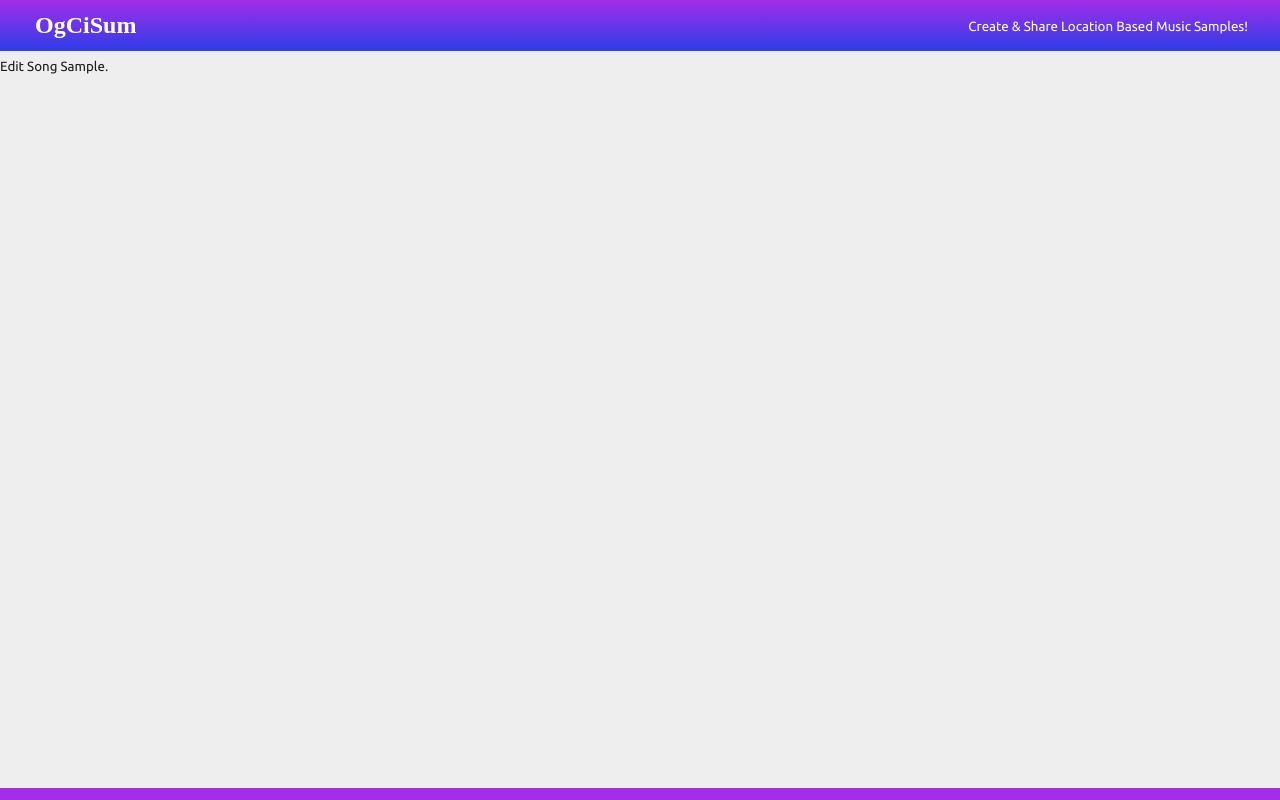
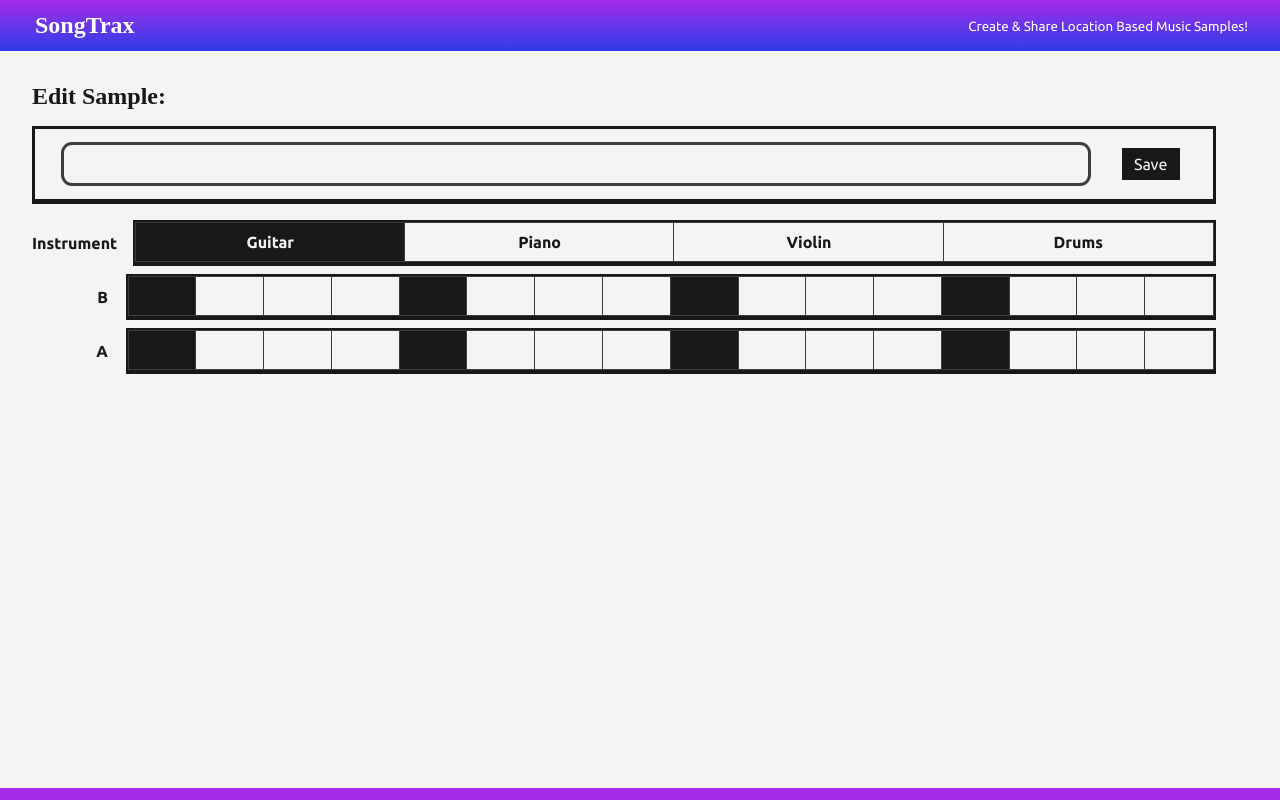
Before and after one commit to VaughanSampson/university-comp2140-a2-react, a React (Create React App) app: page /edit-sample in a window 1280 px wide. Built offline with nearby package versions, Linux system fonts and the light colour scheme; a web font is replaced by a local one.

Commit message:
Introduce pre-written DOM

```diff
--- a/src/App.css
+++ b/src/App.css
@@ -7,17 +7,17 @@
   --purpleColorLighter: #A42DE8;
   --blueColorLighter: #318AFF;
   --blueColorDarker: #2D3DE8;
-  --bgColor: #eeeeee;
+  --bgColor: #f4f4f4;
   --fgColor: #181818;
-  --fgColorLighter: rgb(29, 29, 29);
+  --fgColorLighter: rgb(61, 61, 61);
   --headerTextColor: #ffffff;
 }
 
 @media (prefers-color-scheme: dark) {
   :root {
-    --bgColor: #111111;
-    --fgColor: #e1e1e1;
-    --fgColorLighter: rgb(214, 214, 214);
+    --bgColor: #080808;
+    --fgColor: #f0f0f0;
+    --fgColorLighter: rgb(166, 166, 166);
     --headerTextColor: var(--fgColor);
   }
 }
@@ -138,7 +138,7 @@ h3 {
 
 .create-card {
   justify-content: center;
-  border-color: var(--fgColorLighter);
+  border: none !important;
   width: 100%;
   margin-bottom: 2rem;
 }
@@ -171,7 +171,7 @@ h3 {
 input {
   font-size: larger;
   color: var(--fgColor);
-  background-color: var(--fgColorLighter);
+  outline: solid var(--fgColorLighter);
   border-style: none;
   border-radius: 0.5rem;
   flex-grow: 1;
--- a/src/App.js
+++ b/src/App.js
@@ -3,7 +3,7 @@ import {BrowserRouter as Router, Routes, Route} from "react-router-dom";
 import Footer from "./components/footer/Footer.jsx"
 import Header from "./components/header/Header";
 import Samples from "./components/pages/Samples";
-import EditSongSample from "./components/pages/EditSongSample";
+import EditSongSample from "./components/pages/EditSample.jsx";
 import ShareSample from "./components/pages/ShareSample";
 import './App.css';
 
--- a/src/components/footer/Footer.jsx
+++ b/src/components/footer/Footer.jsx
@@ -1,7 +1,7 @@
 
 const Footer = () => {
     return (
-        <footer class="page-footer"></footer>
+        <footer className="page-footer"></footer>
     );
 }
 
--- a/src/components/header/Header.jsx
+++ b/src/components/header/Header.jsx
@@ -2,9 +2,9 @@
 const Header = () => {
     return (
         <header className="page-header">
-            <div class="header-logo">
+            <div className="header-logo">
                 <h2>
-                    <a href="/" className="header-icon-link">OgCiSum</a>
+                    <a href="/" className="header-icon-link">SongTrax</a>
                 </h2>
             </div>
             <div class="header-app-description">
--- /dev/null
+++ b/src/components/pages/EditSample.jsx
@@ -0,0 +1,76 @@
+
+const EditSample = () =>{
+    return (
+            <main>
+                <h2 className="title">Edit Sample:</h2>
+                <form className="card edit-card">
+                    <input type="text"></input>
+                    <div className="button-group-container">
+                            <button type="button" className="bright-button">Save</button>
+                    </div>
+                </form>
+
+                <div className="toggle-row-container">
+                    <div className="row-label">
+                        <h4>Instrument</h4>
+                    </div>
+                    <div className="sequence-row-container">
+                        <button className="toggle-selected">Guitar</button>
+                        <button className="toggle">Piano</button>
+                        <button className="toggle">Violin</button>
+                        <button className="toggle">Drums</button>
+                    </div>
+                </div>
+
+            <div className="toggle-row-container">
+                <div className="row-label">
+                    <h4>B</h4>
+                </div>
+                <div className="sequence-row-container">
+                        <button className="toggle-selected"></button>
+                        <button className="toggle"></button>
+                        <button className="toggle"></button>
+                        <button className="toggle"></button>
+                        <button className="toggle-selected"></button>
+                        <button className="toggle"></button>
+                        <button className="toggle"></button>
+                        <button className="toggle"></button>
+                        <button className="toggle-selected"></button>
+                        <button className="toggle"></button>
+                        <button className="toggle"></button>
+                        <button className="toggle"></button>
+                        <button className="toggle-selected"></button>
+                        <button className="toggle"></button>
+                        <button className="toggle"></button>
+                        <button className="toggle"></button>
+                </div>
+            </div>
+
+            <div className="toggle-row-container">
+                <div className="row-label">
+                    <h4>A</h4>
+                </div>
+                <div className="sequence-row-container">
+                    <button className="toggle-selected"></button>
+                    <button className="toggle"></button>
+                    <button className="toggle"></button>
+                    <button className="toggle"></button>
+                    <button className="toggle-selected"></button>
+                    <button className="toggle"></button>
+                    <button className="toggle"></button>
+                    <button className="toggle"></button>
+                    <button className="toggle-selected"></button>
+                    <button className="toggle"></button>
+                    <button className="toggle"></button>
+                    <button className="toggle"></button>
+                    <button className="toggle-selected"></button>
+                    <button className="toggle"></button>
+                    <button className="toggle"></button>
+                    <button className="toggle"></button>
+                </div>
+            </div>
+        </main>
+    )
+}
+
+export default EditSample;
--- a/src/components/pages/EditSongSample.jsx
+++ /dev/null
@@ -1,8 +0,0 @@
-
-const EditSongSample = () =>{
-    return (
-        <p>Edit Song Sample.</p>
-    )
-}
-
-export default EditSongSample;
--- a/src/components/pages/Samples.jsx
+++ b/src/components/pages/Samples.jsx
@@ -1,6 +1,25 @@
 const Samples = () =>{
     return (
-        <p>Samples.</p>
+        <main>
+            <h2 className="title">My Songs</h2>
+
+            <section className="sample">
+                <div className="card">
+                    <div className="song-details">
+                        <h3>Song Name</h3>
+                        <p>Date Created</p>
+                    </div>
+                    <div className="button-group-container">
+                        <a href="/share-sample/#" className="bright-button">Share</a>
+                        <a href="/edit-sample/#" className="bright-button">Edit</a>
+                    </div>
+                </div>
+            </section>
+
+            <div className="create-card">
+                <a href="/edit-sample" className="full-button">New Sample</a>
+            </div>
+        </main>
     );
 }
 
--- a/src/components/pages/ShareSample.jsx
+++ b/src/components/pages/ShareSample.jsx
@@ -1,7 +1,30 @@
 
 const ShareSample = () =>{
     return (
-        <p>Share Sample.</p>
+        <main>
+            <h2 className="title">Share This Sample</h2>
+
+            <div className="card">
+                <div className="song-details">
+                    <h3>Sample Name</h3>
+                    <p>Date Created</p>
+                </div>
+                <div className="buttons">
+                    <a href="#" className="bright-button" >Preview</a>
+                </div>
+            </div>
+
+            <div className="toggle-row-container">
+                <div className="location-name-label">
+                    <h4>Location 1</h4>
+                </div>
+                <div className="sequence-row-container">
+                    <button className="toggle-selected" >Shared</button>
+                    <button className="toggle">Not Shared</button>
+                </div>
+            </div>
+
+        </main>
     )
 }
 
--- a/src/index.js
+++ b/src/index.js
@@ -2,7 +2,6 @@ import React from 'react';
 import ReactDOM from 'react-dom/client';
 import './index.css';
 import App from './App';
-import reportWebVitals from './reportWebVitals';
 
 const root = ReactDOM.createRoot(document.getElementById('root'));
 root.render(
@@ -10,8 +9,3 @@ root.render(
     <App />
   </React.StrictMode>
 );
-
-// If you want to start measuring performance in your app, pass a function
-// to log results (for example: reportWebVitals(console.log))
-// or send to an analytics endpoint. Learn more: https://bit.ly/CRA-vitals
-reportWebVitals();
--- a/src/reportWebVitals.js
+++ /dev/null
@@ -1,13 +0,0 @@
-const reportWebVitals = onPerfEntry => {
-  if (onPerfEntry && onPerfEntry instanceof Function) {
-    import('web-vitals').then(({ getCLS, getFID, getFCP, getLCP, getTTFB }) => {
-      getCLS(onPerfEntry);
-      getFID(onPerfEntry);
-      getFCP(onPerfEntry);
-      getLCP(onPerfEntry);
-      getTTFB(onPerfEntry);
-    });
-  }
-};
-
-export default reportWebVitals;
```
Also changed, not shown: src/setupTests.js (deleted, +0 -5 lines), src/logo.svg (deleted).
